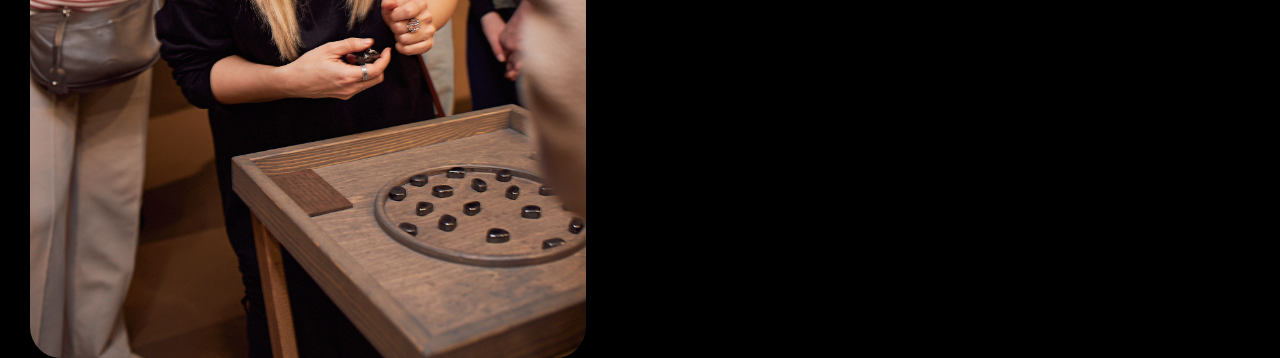
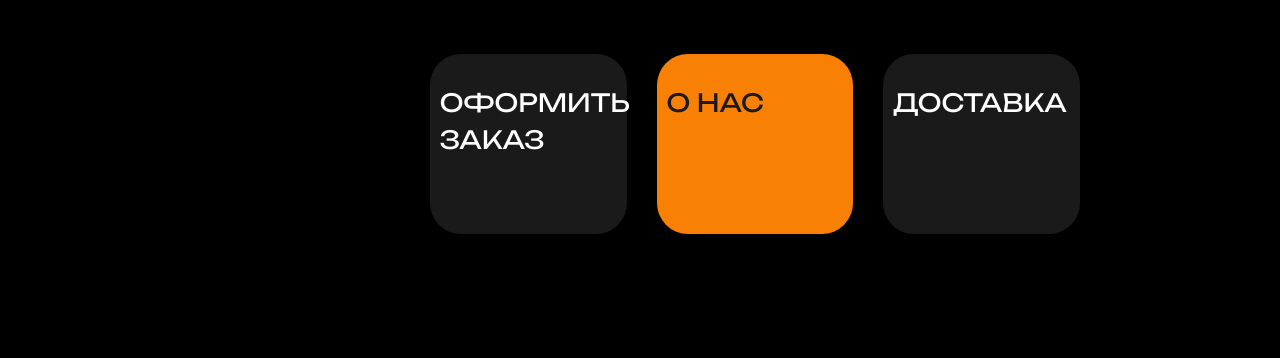
Before and after one commit to ToHellForever/bulkaplay, a Django app: page / in a window 1280 px wide; the page is wider, and only the part inside the window is pictured. Shown: the part 804-1162 px from the top of that part. After the commit the page ends 1038 px from the top of that part, so only its background shows below. Run offline with Django 5.2, Linux system fonts and the light colour scheme.

Commit message:
продолжаю бороться с иконками в мобилке

```diff
--- a/static/css/main.css
+++ b/static/css/main.css
@@ -230,17 +230,15 @@ h1 {
   color: #F88005;
 }
 
-#icons {
-    margin-top: 20px;
-}
 
 #submit {
-    width: 315px !important;
-    height: 215px;
+    width: 285px !important;
+    height: 180px;
     background-color: rgb(26, 26, 26);
     border-radius: 31px;
-    margin-right: 15px;
     transition: transform 0.3s ease;
+    margin-right: 30px;
+    margin-left: -40px;
 }
 
 #submit:hover {
@@ -252,12 +250,12 @@ a#submit {
 }
 
 #about {
-    width: 315px !important;
-    height: 215px;
+    width: 285px !important;
+    height: 180px;
     background-color: #F88005;
     border-radius: 31px;
-    margin-right: 15px;
     transition: transform 0.3s ease;
+    margin-right: 30px;
 }
 #about:hover {
     transform: translateY(5px);
@@ -267,11 +265,12 @@ a#about {
 }
 
 #delivery {
-    width: 315px !important;
-    height: 215px;
+    width: 285px !important;
+    height: 180px;
     background-color: rgb(26, 26, 26);
     border-radius: 31px;
     transition: transform 0.3s ease;
+    margin-right: 30px;
 }
 
 #delivery:hover {
@@ -307,36 +306,36 @@ p2 {
   position: relative;
   width: 100%;
   min-height: 300px; /* или нужная высота */
+  margin-left: 100px;
 }
 
 .left-element {
   position: absolute;
   left: 0;
   top: 0;
-  width: 45%; /* или нужная ширина */
-  height: 80vh; /* или нужная высота */
+  width: 50%; /* или нужная ширина */
   padding: 10px;
   box-sizing: border-box;
-margin-left: 20px; /* Отступ слева */
+    margin-left: 150px; /* Отступ слева */
 }
 
 .right-element {
   position: absolute;
   right: 0;
   top: 0;
-  width: 50%; /* или нужная ширина */
+  width: 49%; /* или нужная ширина */
   padding: 10px;
   box-sizing: border-box;
-    margin-right: 200px; /* Отступ справа */
+    margin-right: 340px; /* Отступ справа */
 }
 
 .bottom-container {
   position: absolute;
-  right: 200px;
-  top: 130px; /* отступ от верха (высота 2 элемента + отступ) */
+  right: 270px;
+  top: 540px; /* отступ от верха (высота 2 элемента + отступ) */
   width: 50%; /* такая же ширина как у 2 элемента */
   display: flex;
-  justify-content: space-between;
+  /* justify-content: space-between; */
 }
 
 .bottom-element {
--- a/templates/landing.html
+++ b/templates/landing.html
@@ -14,22 +14,22 @@
   <div class="left-and-icons-container">
     <!-- Левое фото -->
     <div class="left-element">
-      <img src="media/photo/photo1.jpg" alt="" style="width: 100%; height: auto; border-radius: 31px;">
+      <img src="media/photo/photo1.jpg" alt="" style="width: 50%; border-radius: 31px;">
     </div>
 
     <!-- Три иконки справа -->
 <div class="bottom-container">
-    <a href="{% url 'landing' %}">
+    <a href="{% url 'landing' %}" id="submit">
         <div class="bottom-element">
             <p1>ОФОРМИТЬ ЗАКАЗ</p1>
         </div>
     </a>
-    <a href="{% url 'landing' %}">
+    <a href="{% url 'landing' %}" id="about">
         <div class="bottom-element">
             <p2>О НАС</p2>
         </div>
     </a>
-    <a href="{% url 'landing' %}">
+    <a href="{% url 'landing' %}" id="delivery">
         <div class="bottom-element">
             <p1>ДОСТАВКА</p1>
         </div>
```
Also changed, not shown: other parts of static/css/main.css (+50 -18 lines).
